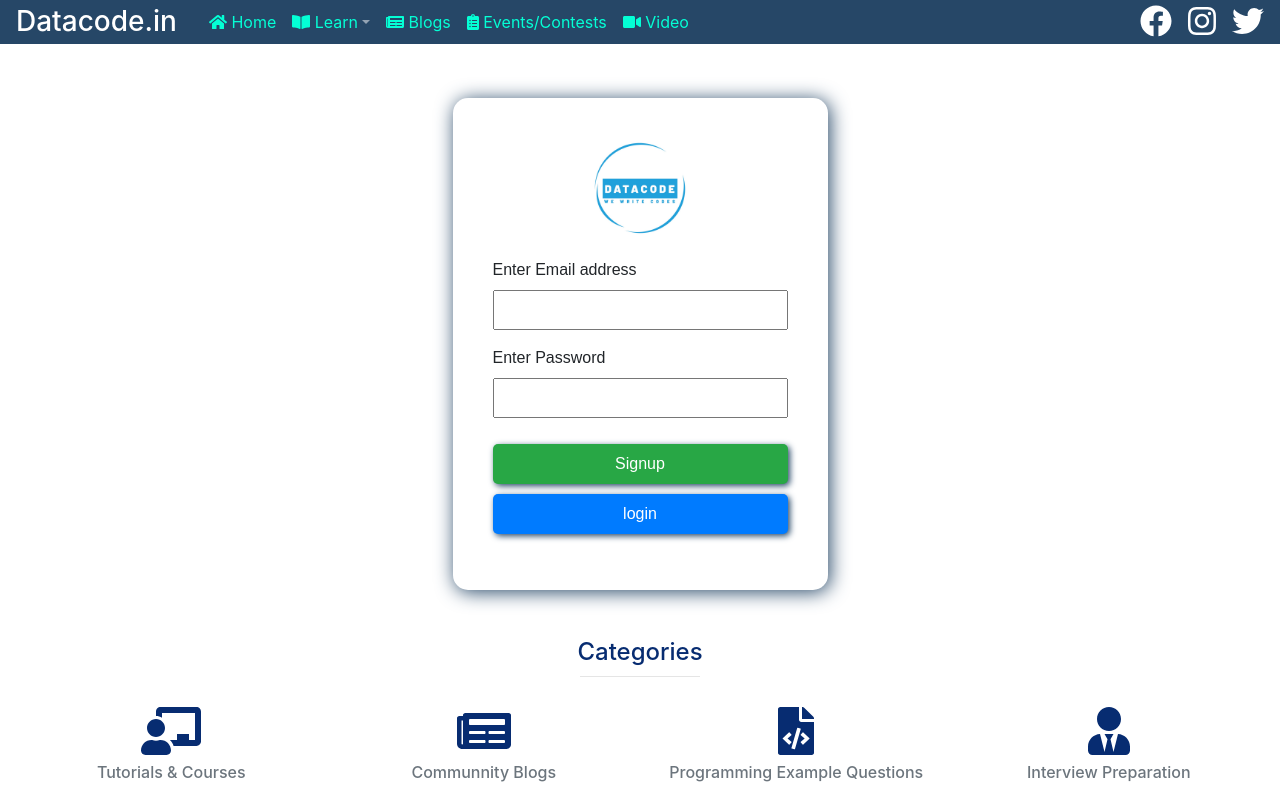
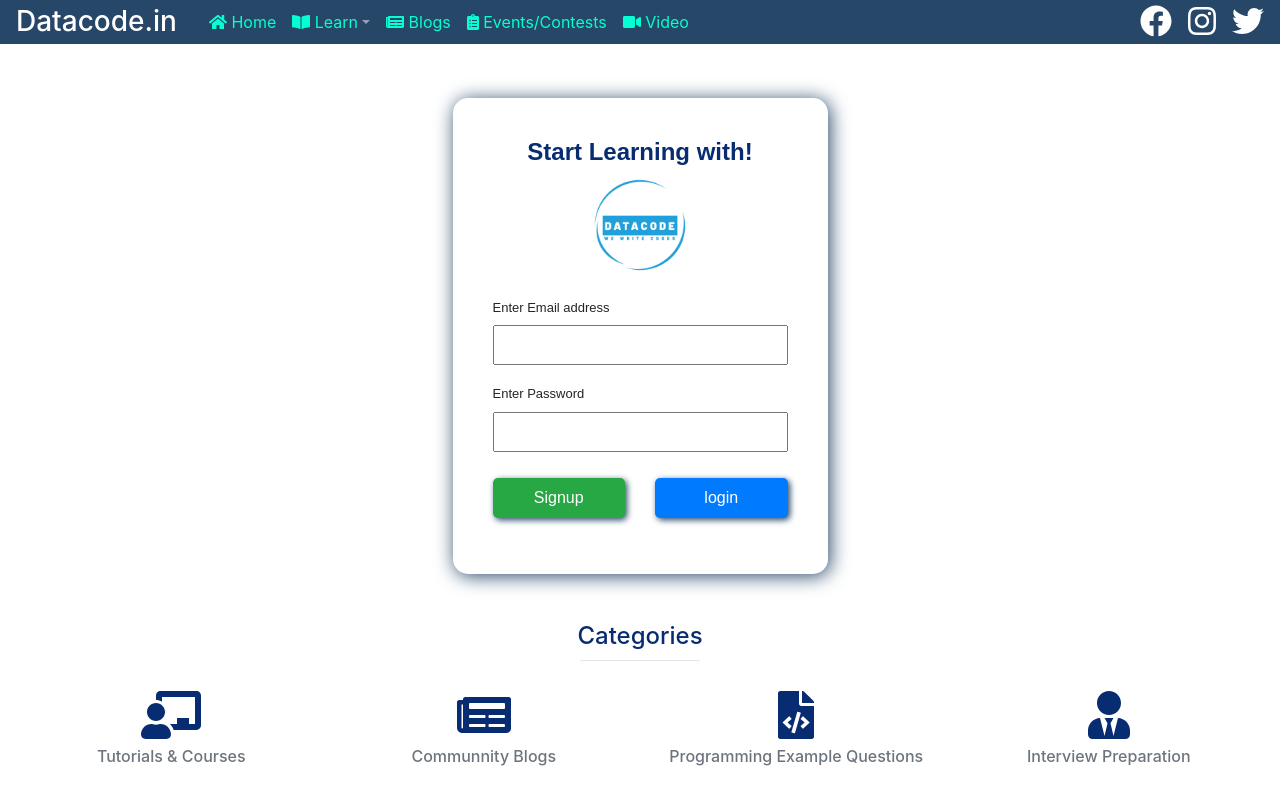
Before and after one commit to akshayDatacode/react-datacode, a React (Create React App) app: page /index_video in a window 1280 px wide. Shown: the top 800 px of the page. Built offline with nearby package versions, Linux system fonts and the light colour scheme; no server answers.

Commit message:
change in login page ui

```diff
--- a/src/assets/css/login.css
+++ b/src/assets/css/login.css
@@ -1,5 +1,5 @@
-#welcome-heading{
-  margin-left:350px;
+#welcome-heading {
+  margin-left: 350px;
 }
 #loginform {
   font-family: Arial;
@@ -8,11 +8,19 @@
   width: 30%;
   padding: 40px;
   margin: 0 auto;
-  border: darkcyan;
+  border: rgba(156, 206, 206, 0.787);
   box-shadow: 2px 2px 19px #264767;
   transition: 0.6s;
   margin-top: 50px;
   border-radius: 15px;
+}
+
+#p {
+  font-size: x-small;
+}
+
+#lable {
+  font-size: small;
 }
 
 #logininput {
@@ -51,7 +59,7 @@
   #buttons {
     width: 100%;
   }
-  #welcome-heading{
-    margin-left:2px;
+  #welcome-heading {
+    margin-left: 2px;
   }
 }
--- a/src/components/main_component/CarouselComponent.js
+++ b/src/components/main_component/CarouselComponent.js
@@ -8,17 +8,17 @@ class CarouselComponent extends Component {
     return (
       <>
         <Carousel indicators={false}>
-          <Carousel.Item>
+          {/* <Carousel.Item>
             <div className="card text-center border border-white">
               <a href="https://bit.ly/datacodelive" target="_blank">
                 <img
                   className=" card-img d-block w-100"
-                  src={require("../../assets/images/datacodelive.png")}
+                  src={require("../../assets/images/datacodeheader1.jpeg")}
                   alt="First slide"
                 />
               </a>
             </div>
-          </Carousel.Item>
+          </Carousel.Item> */}
           <Carousel.Item>
             <div className="card text-center border border-white">
               <img
--- a/src/components/main_component/HomeComponent.jsx
+++ b/src/components/main_component/HomeComponent.jsx
@@ -15,7 +15,7 @@ class HomeComponent extends Component {
         <Helmet>
           <title>Datacode | Computer Science Learning Community</title>
         </Helmet>
-        <HeaderBannerSection imgsource="datacodelive.png" />
+        <HeaderBannerSection imgsource="datacodeheader1.jpeg" />
         {/* Index Posts */}
         <div className="row ">
           <div className="col-md-1 d-none d-sm-block"></div>
--- a/src/user_base/LoginComponent.jsx
+++ b/src/user_base/LoginComponent.jsx
@@ -10,6 +10,10 @@ class LoginComponent extends Component {
     errMessage: "",
     successMessage: "",
   };
+  componentDidMount() {
+    window.scrollTo(0, 0);
+  }
+
   login = (e) => {
     e.preventDefault();
     fire
@@ -51,12 +55,15 @@ class LoginComponent extends Component {
         <div className="row">
           <div className="col">
             <form id="loginform">
+              <h4 className="text-center" style={{ color: "#072C71" }}>
+                <b>Start Learning with!</b>
+              </h4>
               <img
                 id="imag"
                 src={require("../assets/images/datacodelogo.jpeg")}
               />
               <div className="form-group">
-                <label>Enter Email address</label>
+                <label id="lable">Enter Email address</label>
 
                 <input
                   name="email"
@@ -68,7 +75,7 @@ class LoginComponent extends Component {
                 />
               </div>
               <div className="form-group">
-                <label>Enter Password</label>
+                <label id="lable">Enter Password</label>
 
                 <input
                   name="password"
@@ -78,7 +85,8 @@ class LoginComponent extends Component {
                   value={this.state.password}
                 />
               </div>
-
+              <div className="row">
+                <div className="col-6">
                   <button
                     id="buttons"
                     type="submit"
@@ -87,6 +95,8 @@ class LoginComponent extends Component {
                   >
                     Signup
                   </button>
+                </div>
+                <div className="col-6">
                   <button
                     id="buttons"
                     type="submit"
@@ -95,9 +105,14 @@ class LoginComponent extends Component {
                   >
                     login
                   </button>
+                </div>
+              </div>
+
               <div>
                 {" "}
-                <p className=" mt-3 text-danger">{this.state.errMessage}</p>
+                <p id="p" className=" mt-3 text-danger">
+                  {this.state.errMessage}
+                </p>
               </div>
             </form>
           </div>
```
Lines whose indentation alone changed are shown as unchanged.
